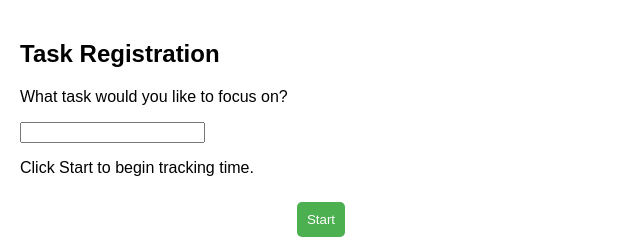
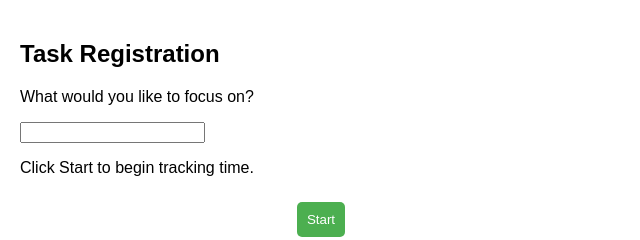
Before and after one commit to janujcic/time-manager, a browser extension: page main_window.html in a window 1280 px wide. Shown: the full height of the page, 0-640 px from the left. Drawn offline with Linux system fonts and the light colour scheme.

Commit message:
Changes wording in the main window

```diff
--- a/main_window.html
+++ b/main_window.html
@@ -1,13 +1,15 @@
 <!DOCTYPE html>
 <html>
+
 <head>
   <title>Task Manager</title>
   <link rel="stylesheet" href="shared_styles.css" />
 </head>
+
 <body>
   <h2>Task Registration</h2>
   <div class="enter-start-task">
-      <p>What task would you like to focus on?</p>
+    <p>What would you like to focus on?</p>
     <input type="text" id="task_name" name="taskname" /><br />
     <p>Click Start to begin tracking time.</p>
   </div>
@@ -23,4 +25,5 @@
   </div>
   <script src="main_window.js"></script>
 </body>
+
 </html>
```
Lines whose indentation alone changed are shown as unchanged.
